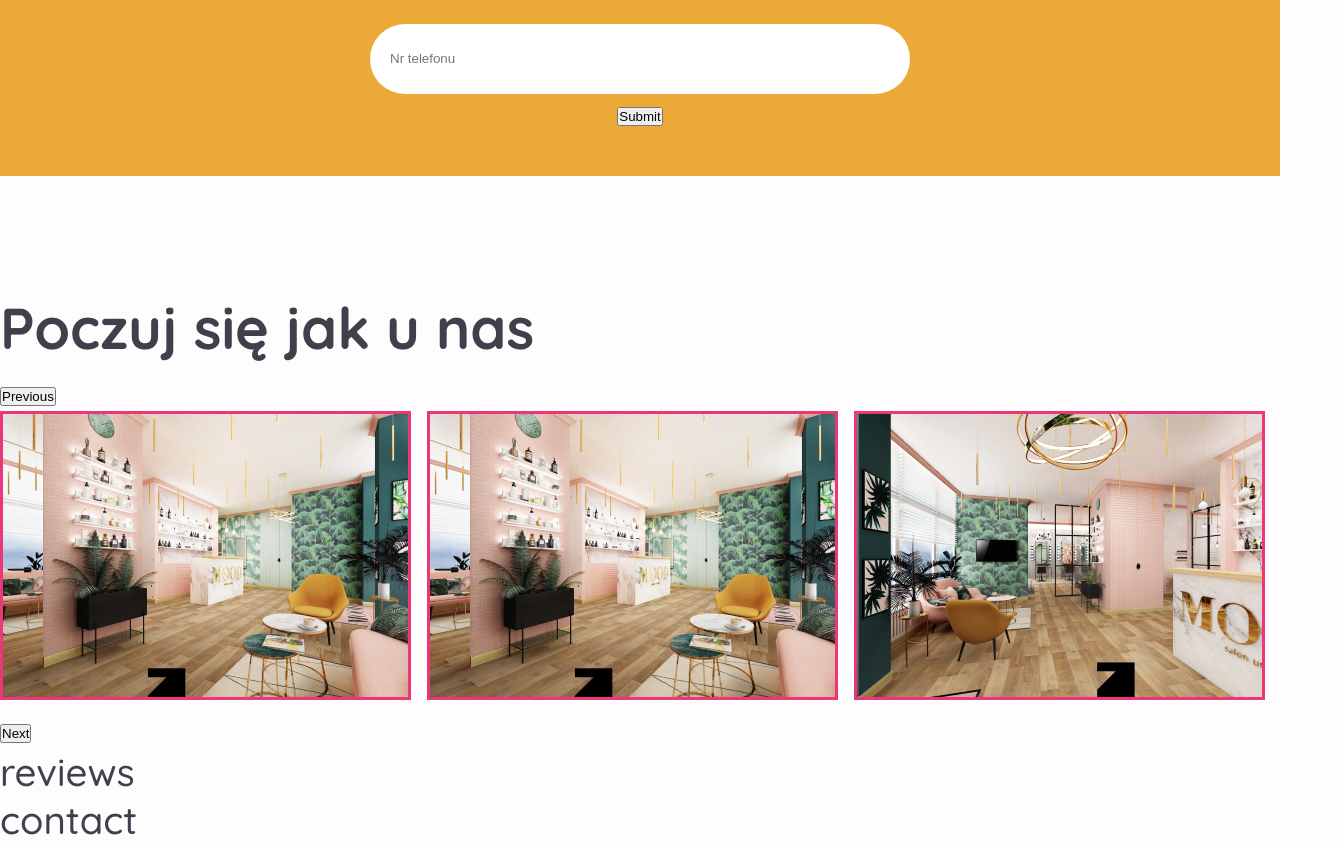
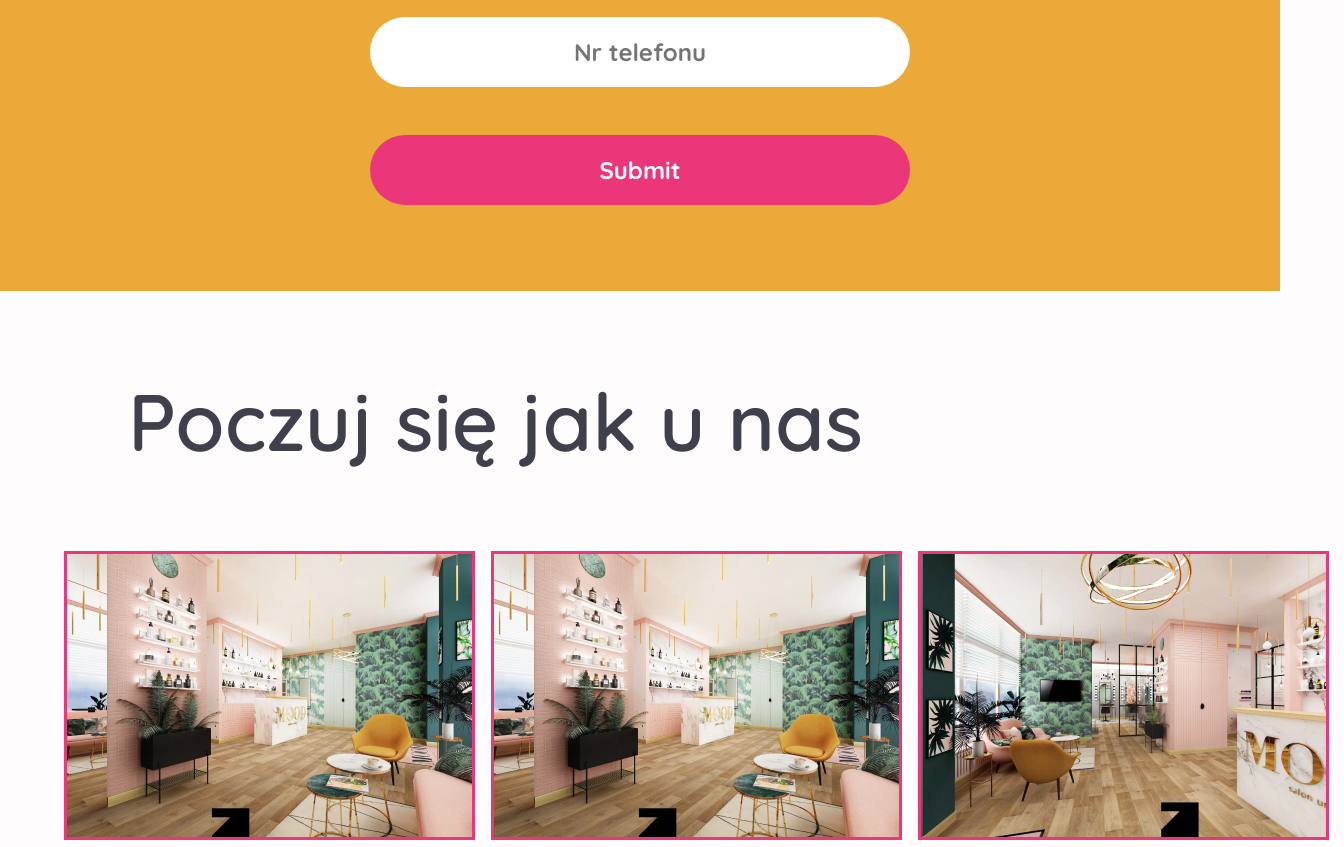
Before and after one commit to aorlowski91/Shugaring, a plain HTML site: page index.html in a window 1280 px wide. Shown: the part 4494-5341 px from the top of the page, 1344 px wide, since content can reach past the window. Drawn offline with nearby package versions, Linux system fonts and the light colour scheme.

Commit message:
Add files via upload

```diff
--- a/css/main.css
+++ b/css/main.css
@@ -277,7 +277,7 @@ body {
 }
 
 .contact__form {
-  margin: 3em 0;
+  margin-top: 3em;
   padding: 50px;
   width: 100%;
   display: -webkit-box;
@@ -300,11 +300,60 @@ body {
   font-size: 80px;
   font-weight: 600;
 }
-.contact__form .contact__input {
+.contact__form .contact__input, .contact__form .contact__button {
   padding: 20px;
-  margin: 1em;
+  margin: 0.5em;
   height: 70px;
   width: 540px;
+  font-size: 24px;
+  font-weight: 700;
+  font-family: "Quicksand", sans-serif;
+  text-align: center;
   border: none;
   border-radius: 50px;
+}
+.contact__form .contact__button {
+  margin: 1.5em;
+  background-color: #EB3779;
+  color: #FEFCFC;
+  cursor: pointer;
+}
+
+.gallery {
+  padding-bottom: 2.3em;
+}
+.gallery__title {
+  margin: 1em 10%;
+  font-size: 80px;
+  font-weight: 600;
+}
+.gallery__box {
+  position: relative;
+  margin: 0 5%;
+  width: 100%;
+  display: -webkit-box;
+  display: -ms-flexbox;
+  display: flex;
+  -webkit-box-pack: center;
+      -ms-flex-pack: center;
+          justify-content: center;
+}
+.gallery__box .slick-next, .gallery__box .slick-prev {
+  opacity: 0;
+  position: absolute;
+  background: rgba(235, 55, 121, 0.9);
+  border: none;
+}
+.gallery__box .slick-next {
+  top: 0;
+  right: 2%;
+  height: 100%;
+  width: 150px;
+}
+.gallery__box .slick-prev {
+  top: 0;
+  left: -2%;
+  height: 100%;
+  width: 150px;
+  z-index: 5;
 }/*# sourceMappingURL=main.css.map */
```
Also changed, not shown: 1 other file.
